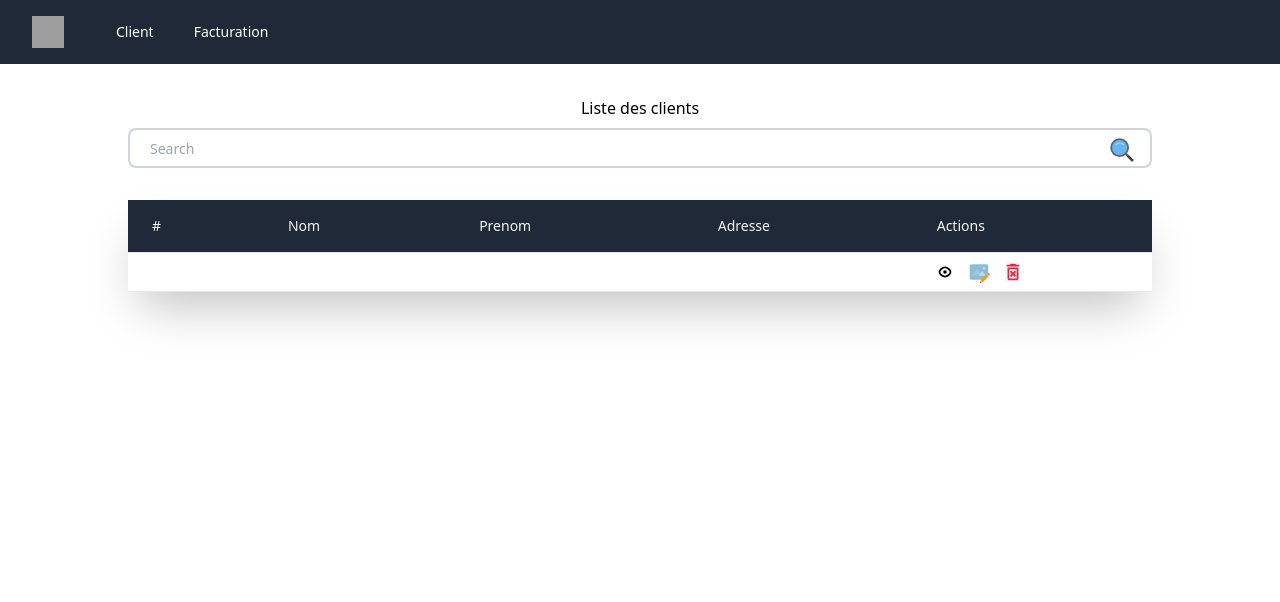
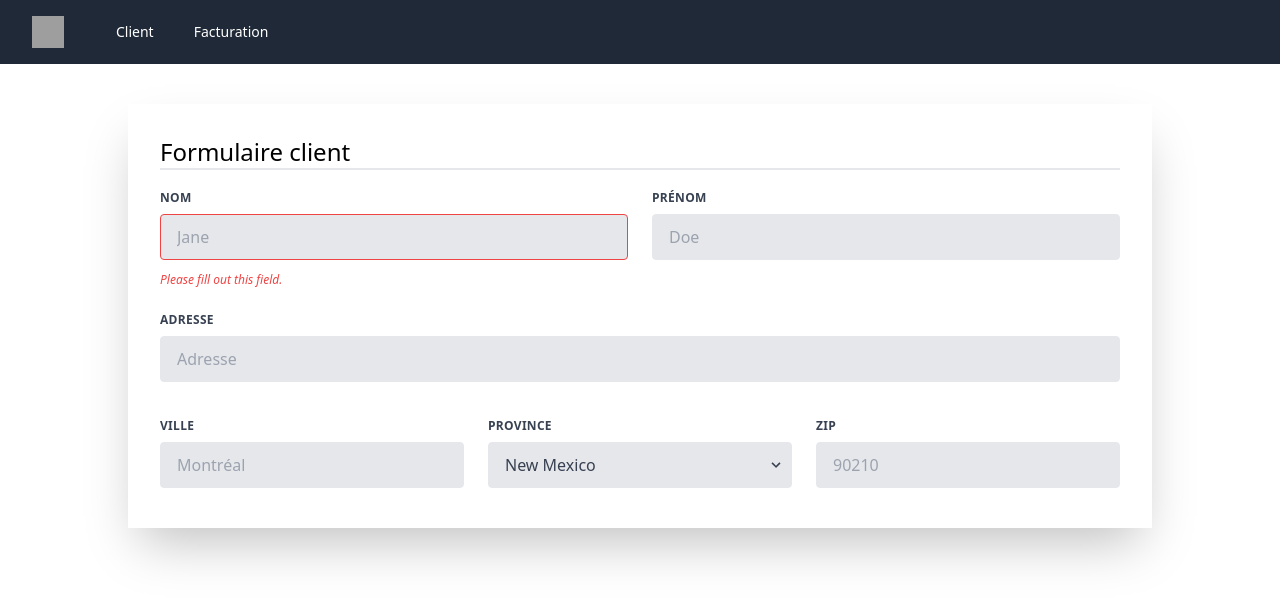
Before and after one commit to GuillaumeLandry00/cpt_FE, a React (Create React App) app: page /dashboard/client in a window 1280 px wide. Shown: the top 602 px of the page. Built offline with nearby package versions, Linux system fonts and the light colour scheme; no server answers; grey boxes are pictures that could not be loaded.

Commit message:
Form started

```diff
--- a/src/components/ClientC/Client.tsx
+++ b/src/components/ClientC/Client.tsx
@@ -2,6 +2,7 @@ import React, { useEffect } from "react";
 import { redirectLogin } from "../../functions/authentification";
 import NavBar from "../Dashboard/NavBar";
 import Table from "./Table";
+import FormClient from "./FormClient";
 
 const Dashboard = () => {
 
@@ -16,7 +17,7 @@ const Dashboard = () => {
     return (
         <>
             <NavBar />
-            <Table />
+            <FormClient />
         </>
     );
 }
--- /dev/null
+++ b/src/components/ClientC/FormClient.tsx
@@ -0,0 +1,68 @@
+import React, { useEffect } from "react";
+
+const FormClient = () => {
+
+
+    return (
+        <>
+
+            <form className="w-full max-w-screen-lg ml-auto mr-auto mt-10 shadow-2xl p-8">
+                <h1 className="text-2xl border-b-2">Formulaire client</h1>
+                <div className="flex flex-wrap -mx-3 mb-6 mt-5">
+                    <div className="w-full md:w-1/2 px-3 mb-6 md:mb-0">
+                        <label className="block uppercase tracking-wide text-gray-700 text-xs font-bold mb-2">
+                            Nom
+                        </label>
+                        <input className="appearance-none block w-full bg-gray-200 text-gray-700 border border-red-500 rounded py-3 px-4 mb-3 leading-tight focus:outline-none focus:bg-white" type="text" placeholder="Jane" />
+                        <p className="text-red-500 text-xs italic">Please fill out this field.</p>
+                    </div>
+                    <div className="w-full md:w-1/2 px-3">
+                        <label className="block uppercase tracking-wide text-gray-700 text-xs font-bold mb-2">
+                            Prénom
+                        </label>
+                        <input className="appearance-none block w-full bg-gray-200 text-gray-700 border border-gray-200 rounded py-3 px-4 leading-tight focus:outline-none focus:bg-white focus:border-gray-500" type="text" placeholder="Doe" />
+                    </div>
+                </div>
+                <div className="flex flex-wrap -mx-3 mb-6">
+                    <div className="w-full px-3">
+                        <label className="block uppercase tracking-wide text-gray-700 text-xs font-bold mb-2">
+                            Adresse
+                        </label>
+                        <input className="appearance-none block w-full bg-gray-200 text-gray-700 border border-gray-200 rounded py-3 px-4 mb-3 leading-tight focus:outline-none focus:bg-white focus:border-gray-500" type="password" placeholder="Adresse" />
+                    </div>
+                </div>
+                <div className="flex flex-wrap -mx-3 mb-2">
+                    <div className="w-full md:w-1/3 px-3 mb-6 md:mb-0">
+                        <label className="block uppercase tracking-wide text-gray-700 text-xs font-bold mb-2">
+                            Ville
+                        </label>
+                        <input className="appearance-none block w-full bg-gray-200 text-gray-700 border border-gray-200 rounded py-3 px-4 leading-tight focus:outline-none focus:bg-white focus:border-gray-500" type="text" placeholder="Montréal" />
+                    </div>
+                    <div className="w-full md:w-1/3 px-3 mb-6 md:mb-0">
+                        <label className="block uppercase tracking-wide text-gray-700 text-xs font-bold mb-2">
+                            Province
+                        </label>
+                        <div className="relative">
+                            <select className="block appearance-none w-full bg-gray-200 border border-gray-200 text-gray-700 py-3 px-4 pr-8 rounded leading-tight focus:outline-none focus:bg-white focus:border-gray-500" >
+                                <option>New Mexico</option>
+                                <option>Missouri</option>
+                                <option>Texas</option>
+                            </select>
+                            <div className="pointer-events-none absolute inset-y-0 right-0 flex items-center px-2 text-gray-700">
+                                <svg className="fill-current h-4 w-4" xmlns="http://www.w3.org/2000/svg" viewBox="0 0 20 20"><path d="M9.293 12.95l.707.707L15.657 8l-1.414-1.414L10 10.828 5.757 6.586 4.343 8z" /></svg>
+                            </div>
+                        </div>
+                    </div>
+                    <div className="w-full md:w-1/3 px-3 mb-6 md:mb-0">
+                        <label className="block uppercase tracking-wide text-gray-700 text-xs font-bold mb-2">
+                            Zip
+                        </label>
+                        <input className="appearance-none block w-full bg-gray-200 text-gray-700 border border-gray-200 rounded py-3 px-4 leading-tight focus:outline-none focus:bg-white focus:border-gray-500" id="grid-zip" type="text" placeholder="90210" />
+                    </div>
+                </div>
+            </form>
+        </>
+    );
+}
+
+export default FormClient;
--- a/src/components/ClientC/Table.tsx
+++ b/src/components/ClientC/Table.tsx
@@ -1,17 +1,29 @@
 import React, { useEffect, useState, } from "react";
-import { getAllClient } from "../../functions/clients";
+import { getAllClient, getClientSearch } from "../../functions/clients";
+import { Link } from "react-router-dom";
+
+//The icons
 import { FcEditImage } from 'react-icons/fc';
 import { FcSearch } from 'react-icons/fc';
 import { MdOutlineDeleteForever } from 'react-icons/md';
 import { GrFormView } from 'react-icons/gr';
 
+import { IClient } from "../../interface/interfaces";
+
+
 const Table = () => {
 
-    const [data, setData] = useState<any[]>([{}]);
+    const [data, setData] = useState<IClient[]>([]);
+    const [search, setSearch] = useState<string>("");
 
     //Make the api request
     const getData = async () => {
-        setData([...await getAllClient()]);
+        if (search == "") {
+            setData([...await getAllClient()]);
+        } else {
+            setData([...await getClientSearch(search)]);
+        }
+
         console.log([...await getAllClient()])
     };
 
@@ -20,12 +32,13 @@ const Table = () => {
         getData();
     }, [])
 
+
     return (<>
         <div className="w-4/5 mb-28 overscroll-auto  ml-auto mr-auto ">
             <h2 className="text-center mt-8">Liste des clients</h2>
-            <div className="pt-2 relative mx-auto text-gray-600">
-                <input className="border-2 border-gray-300 bg-white h-10 px-5 pr-16 rounded-lg text-sm focus:outline-none w-full" type="search" name="search" placeholder="Search" />
-                <button type="submit" className="absolute right-0 top-0 mt-4 mr-4">
+            <div className="pt-2 relative mx-auto text-gray-600" >
+                <input onKeyDown={(e) => e.key === 'Enter' ? getData() : ""} id="searchInput" className="border-2 border-gray-300 bg-white h-10 px-5 pr-16 rounded-lg text-sm focus:outline-none w-full" type="search" name="rechercher" placeholder="Rechercher par nom & prénom" onChange={(e) => setSearch(e.target.value)} value={search} />
+                <button type="submit" className="absolute right-0 top-0 mt-4 mr-4" onClick={() => getData()}>
                     <FcSearch size={28} />
                 </button>
             </div>
@@ -58,7 +71,16 @@ const Table = () => {
                             <td className="text-sm text-gray-900 font-light px-6 py-2 whitespace-nowrap">{client.Prenom}</td>
                             <td className="text-sm text-gray-900 font-light px-6 py-2 whitespace-nowrap">{client.Adresse}</td>
                             <td className="text-sm text-gray-900 font-light  py-2 whitespace-nowrap flex flex-row">
-                                <GrFormView size={22} color="grey" /><FcEditImage size={22} className="ml-3" /> <MdOutlineDeleteForever size={22} color="#fa1e3c" className="ml-3" />
+                                <Link to={""}>
+                                    <GrFormView size={22} color="grey" />
+                                </Link>
+                                <Link to={""}>
+                                    <FcEditImage size={22} className="ml-3" />
+                                </Link>
+                                <Link to={""}>
+                                    <MdOutlineDeleteForever size={22} color="#fa1e3c" className="ml-3" />
+                                </Link>
+
                             </td>
                         </tr>
                     )}
--- a/src/components/Login/Login.tsx
+++ b/src/components/Login/Login.tsx
@@ -12,6 +12,11 @@ const Login = () => {
     const navigate = useNavigate();
 
     useEffect(() => {
+
+        //We verify if the user is already logged
+        if (localStorage.getItem("token")) {
+            navigate("/dashboard")
+        }
 
         if (data) {
             if (data.code === 200) {
@@ -33,6 +38,7 @@ const Login = () => {
                 <div className="mb-4">
                     <label className="block text-gray-700 text-sm font-bold mb-2" htmlFor="email">Courriel :</label>
                     <input
+
                         name="email"
                         type="text"
                         value={email}
--- a/src/functions/clients.ts
+++ b/src/functions/clients.ts
@@ -1,20 +1,31 @@
 import axios from "axios"
 import { BASE_URL } from "../constants/constantes"
+import { IResponse } from "../interface/interfaces";
 
-export const getAllClient = async () => {
+export const getAllClient = async (): Promise<any> => {
     try {
-        const response: any = await axios.get(BASE_URL + "client/");
+        const response: IResponse = await axios.get(BASE_URL + "client/");
         return response.data;
     } catch (error) {
         console.log(error);
     }
 }
 
-export const getClient = async (id: number) => {
+
+export const getClient = async (id: number): Promise<any> => {
     try {
-        const response: any = await axios.get(BASE_URL + "client/" + id);
+        const response: IResponse = await axios.get(BASE_URL + "client/" + id);
         return response.data;
     } catch (error) {
         console.log(error);
     }
 }
+
+export const getClientSearch = async (search: string): Promise<any> => {
+    try {
+        const response: IResponse = await axios.get(BASE_URL + `client/?search=${search}`)
+        return response.data;
+    } catch (error) {
+        console.log(error);
+    }
+}
--- a/src/interface/interfaces.ts
+++ b/src/interface/interfaces.ts
@@ -8,10 +8,31 @@ interface IResponseAuth extends IResponse {
     token: string,
 }
 
-// interface IUtilisateur {
-//     email: string,
-//     token: string
-// }
+interface IClient {
+    ID: number,
+    Gender: string,
+    Nom: string,
+    Prenom: string,
+    Naissance: string,
+    Adresse: string,
+    Ville: string,
+    Province: string,
+    Zip: string,
+    Phone1: string,
+    Phone2: string,
+    Phone3: string,
+    Ext: string,
+    Fax: string,
+    Courriel: string,
+    Langue: string,
+    Passport: string,
+    P_date: string,
+    Agent: string,
+    Note: string,
+}
 
+interface IResponse {
+    data: Object[],
+}
 
-export type { IResponse, IResponseAuth }
+export type { IResponse, IResponseAuth, IClient }
```
